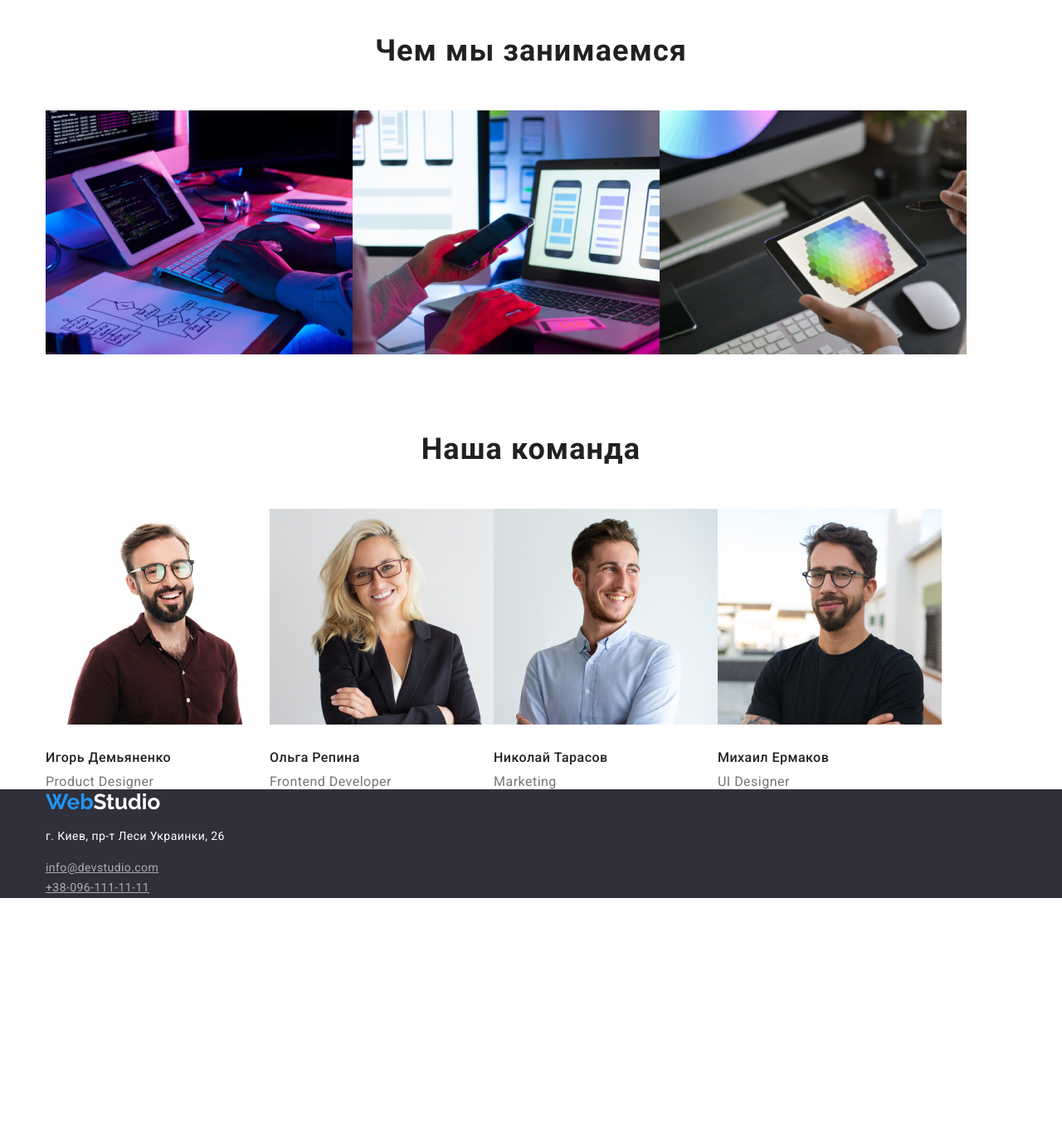
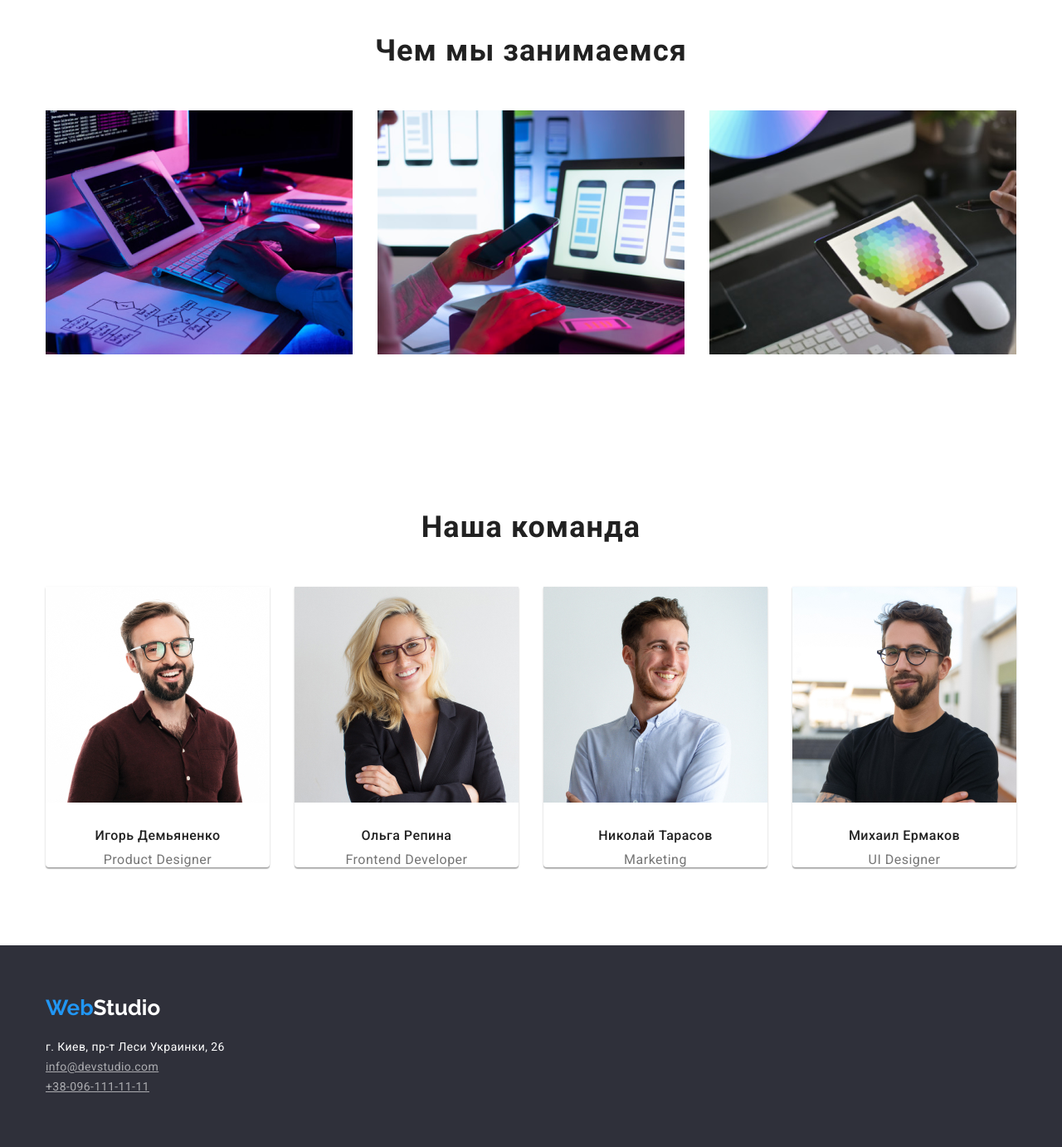
Before and after one commit to MixailN12345/goit-markup-hw-03, a plain HTML site: page index.html in a window 1280 px wide. Shown: the part 940-2322 px from the top of the page at 83% size. Before the commit the page ends 2022 px from the top, so only its background shows below. Drawn offline with nearby package versions, Linux system fonts and the light colour scheme.

Commit message:
1-я страница ДЗ-3 падинги и флекси

```diff
--- a/css/style.css
+++ b/css/style.css
@@ -169,6 +169,7 @@ ul {
 
 }
 
+/*особенности*/
 .feature-list .item{
   width: 270px;
   margin-right: 30px;
@@ -176,14 +177,17 @@ ul {
 .feature-list .item:nth-child(4n) {
   margin-right: 0;
 }
+
+/* чем мы занимаемся */
 .feature-list .projects {
-  display: flex;
-  flex-wrap: wrap;
+  width: 370px;
   margin-right: 30px;
 }
 .feature-list .projects:nth-child(3n) {
   margin-right: 0;
 }
+
+ /* секция */
 .section {
 padding-top: 94px;
 }
@@ -206,7 +210,18 @@ line-height: 1.16;
 text-align: center;
 letter-spacing: 0.03em;
 }
-
+/* НАША КОМАНДА */
+.cards {
+  padding-bottom: 94px;
+  padding-top: 94px;
+}
+.cards .cards-item {
+  width: 270px;
+  margin-right: 30px;
+}
+.cards .cards-item:nth-child(4n) {
+  margin-right: 0;
+}
 .title {
 margin: 0;
 padding-top: 30px;
@@ -225,6 +240,7 @@ font-size: 16px;
 line-height: 1.2;
 letter-spacing: 0.03em;
 }
+
 li {
 list-style: none;
 }
@@ -236,21 +252,41 @@ font-weight: normal;
 font-size: 14px;
 line-height: 1.7;
 }
+.cards-item .title,
+.cards-item .profession {
+  text-align: center;
+}
+.cards-item {
+border-radius: 0px 0px 4px 4px;
+background: #FFFFFF;
+box-shadow: 0px 1px 3px rgba(0, 0, 0, 0.12), 0px 1px 1px
+rgba(0, 0, 0, 0.14), 0px 2px 1px
+rgba(0, 0, 0, 0.2);
+overflow: hidden;
+}
 
 /*FOOTER*/
 .footer {
   background-color: var(--primary-bg-color);
 }
+.footer-card {
+  padding-top: 60px;
+  padding-bottom: 60px;
+}
 .logotype {
   color:#fff;
 }
 .address {
+ display: block;
 font-style: normal;
 color: var(--title-text-color);
 font-weight: normal;
 font-size: 14px;
 line-height: 1.71;
 letter-spacing: 0.03em;
+
+margin: 0;
+padding-top: 20px;
 }
 
 .inform .inform-link {
@@ -260,6 +296,7 @@ letter-spacing: 0.03em;
   line-height: 1.71;
   letter-spacing: 0.03em;
   color: var(--address-color);
+  padding-top: 9px;
 }
 .inform-link:hover,
 .inform-link:focus {
--- a/index.html
+++ b/index.html
@@ -73,18 +73,19 @@
     </ul>
   </div>
   </section>
+
 <!--чем мы занимаемся-->
   <section class="section">
     <div class="conteiner">
     <h2 class="works">Чем мы занимаемся</h2>
     <ul class="feature-list">
-      <li class="proects">
+      <li class="projects">
         <img src="./img/box1.jpg" alt="Декстопные приложения" width="370" />
       </li>
-      <li class="proects">
+      <li class="projects">
         <img src="./img/box2.jpg" alt="Мобильные приложения" width="370" />
       </li>
-      <li class="proects">
+      <li class="projects">
         <img src="./img/box3.jpg" alt="Дизайнерские решения" width="370" />
       </li>
     </ul>
@@ -93,35 +94,39 @@
  <!--Наша команда-->
   <section class="section">
     <div class="conteiner">
+    <div class="cards">
   <h2 class="works">Наша команда</h2>
   <ul class="feature-list">
-    <li>
+    <li class="cards-item">
       <img src="./img/img.jpg" alt="Игорь Демьяненко">
       <h3 class="title">Игорь Демьяненко</h3>
       <p class="profession">Product Designer</p>
     </li>
-    <li>
+    <li class="cards-item">
       <img src="./img/img1.jpg" alt="Ольга Репина">
       <h3 class="title">Ольга Репина</h3>
       <p class="profession">Frontend Developer</p>
     </li>
-    <li>
+    <li class="cards-item">
       <img src="./img/img2.jpg" alt="Николай Тарасов">
       <h3 class="title">Николай Тарасов</h3>
       <p class="profession">Marketing</p>
     </li>
-    <li>
+    <li class="cards-item">
       <img src="./img/img3.jpg" alt="Михаил Ермаков">
       <h3 class="title">Михаил Ермаков</h3>
       <p class="profession">UI Designer</p>
     </li>
   </ul>
+</div>
   </div>
   </section>
   </main>
+
   <!--footer-->
   <footer class="footer">
     <div class="conteiner">
+      <div class="footer-card">
     <a href="index.html" class="logo">
       <b><span class="webstudio">Web</span><span class="logotype">Studio</span></b>
     </a>
@@ -133,6 +138,7 @@
       <li><a href="tel:+380961111111" class="inform-link">+38-096-111-11-11</a></li>
   </ul>
     </address>
+  </div>
     </div>
   </footer>
   </body>
```
